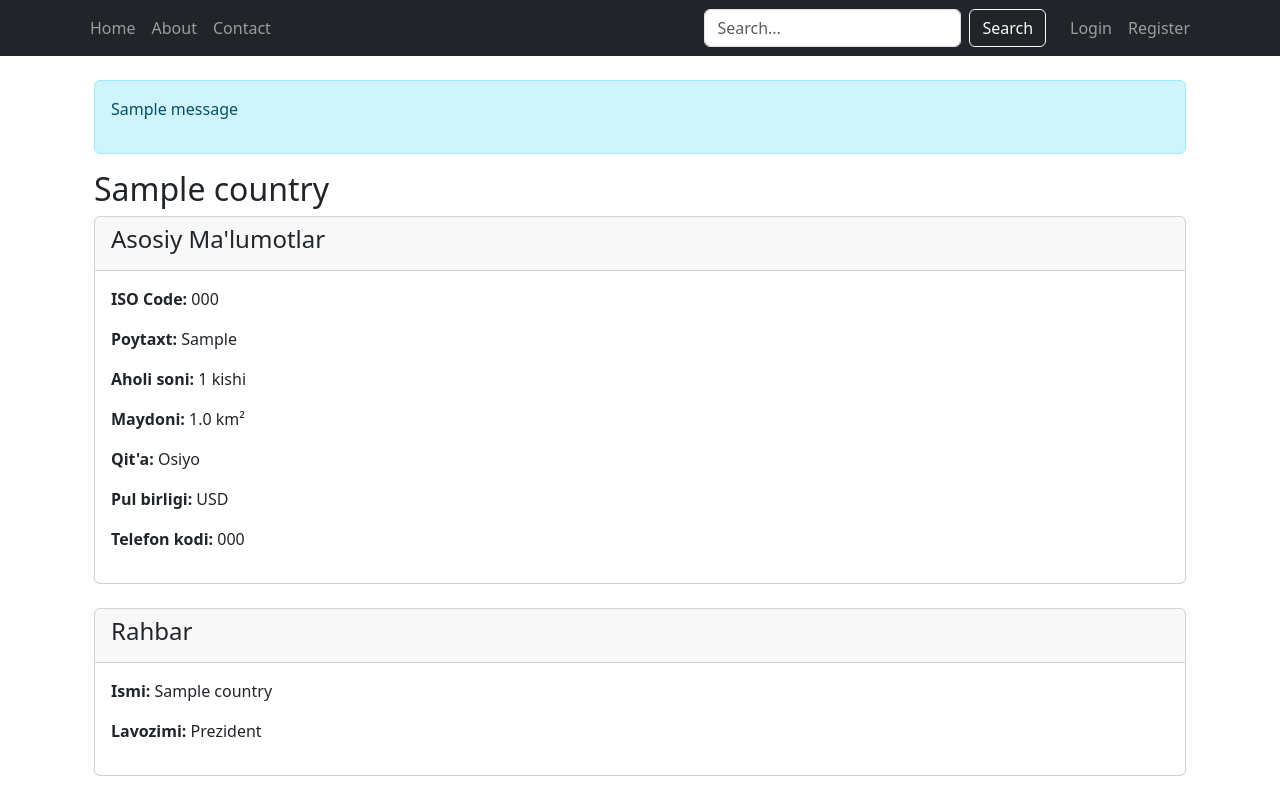
After one commit to turdal1hasanboyev/Countries, a Django app: page /single-page/00000000-0000-0000-0000-000000000001/ in a window 1280 px wide. The commit adds this page. Shown: the top 797 px of the page. Run offline with Django 5.2, Linux system fonts and the light colour scheme; tables that the repository leaves empty hold one stand-in row (values such as "Sample post"); one stand-in notice (Sample message) is shown.

Commit message:
Writing home and single page

```diff
--- a/apps/country/admin.py
+++ b/apps/country/admin.py
@@ -55,6 +55,9 @@ class CountryAdmin(admin.ModelAdmin):
         ('Economy', {
             'fields': ('currency', 'phone_code',),
         }),
+        ('Flag', {
+            'fields': ('flag',),
+        }),
         ('Politics', {
             'fields': ('leader_name', 'leader_title',),
         }),
--- a/apps/country/urls.py
+++ b/apps/country/urls.py
@@ -1,8 +1,9 @@
 from django.urls import path
 
-from .views import HomeView
+from .views import HomeView, single_page_as_view
 
 
 urlpatterns = [
     path('', HomeView.as_view(), name='home'),
+    path('single-page/<uuid:uuid>/', single_page_as_view, name='single-page'),
 ]
--- a/apps/country/views.py
+++ b/apps/country/views.py
@@ -1,4 +1,4 @@
-from django.shortcuts import render
+from django.shortcuts import render, get_object_or_404, redirect
 
 from django.views import View
 from django.contrib import messages
@@ -13,7 +13,13 @@ class HomeView(View):
     """
 
     def get(self, request, *args, **kwargs):
+        search = request.GET.get('query')
+
         countries = Country.objects.filter(is_active=True)
+
+        if search:
+            countries = Country.objects.filter(
+                name__icontains=search, is_active=True)
 
         context = {
             'countries': countries.order_by('name')[:10],
@@ -22,14 +28,7 @@ class HomeView(View):
         return render(request, 'home.html', context)
 
     def post(self, request, *args, **kwargs):
-        countries = Country.objects.filter(is_active=True)
-
-        search = request.POST.get('query')
         sub_email = request.POST.get('sub_email')
-
-        if search:
-            countries = Country.objects.filter(
-                name__icontains=search, is_active=True)
 
         if sub_email:
             if SubEmail.objects.filter(email=sub_email).exists():
@@ -37,11 +36,45 @@ class HomeView(View):
             else:
                 SubEmail.objects.create(email=sub_email)
                 messages.success(request, 'Email added successfully')
+            return redirect('home')
         else:
             messages.error(request, 'Please enter email')
+            return redirect('home')
+
+
+class SinglePageView(View):
+    """
+    View to handle single page.
+    """
+
+    template_name = "single.html"
+
+    def get(self, request, *args, **kwargs):
+        uuid = kwargs.get('uuid')
+
+        country = get_object_or_404(Country, uuid=uuid, is_active=True)
 
         context = {
-            'countries': countries.order_by('name')[:10],
+            'country': country,
         }
 
-        return render(request, 'home.html', context)
+        return render(request, self.template_name, context)
+
+    def post(self, request, *args, **kwargs):
+        url = request.build_absolute_uri()
+
+        sub_email = request.POST.get('sub_email')
+
+        if sub_email:
+            if SubEmail.objects.filter(email=sub_email).exists():
+                messages.error(request, 'Email already exists')
+            else:
+                SubEmail.objects.create(email=sub_email)
+                messages.success(request, 'Email added successfully')
+            return redirect(url)
+        else:
+            messages.error(request, 'Please enter email')
+            return redirect(url)
+
+
+single_page_as_view = SinglePageView.as_view()
--- a/templates/base.html
+++ b/templates/base.html
@@ -28,10 +28,9 @@
                 </ul>
 
                 <!-- Search Form -->
-                <form class="d-flex" method="post" action="/">
-                    {% csrf_token %}
+                <form class="d-flex" method="get" action="{% url 'home' %}">
                     <input class="form-control me-2" type="search" placeholder="Search..." name="query"
-                        aria-label="Search">
+                        value="{{ request.GET.query|default_if_none:'' }}" aria-label="Search">
                     <button class="btn btn-outline-light" type="submit">Search</button>
                 </form>
 
--- /dev/null
+++ b/templates/single.html
@@ -0,0 +1,57 @@
+{% extends 'base.html' %}
+
+{% block title %}Single Page {{ country.name }} {% endblock %}
+
+{% block content %}
+
+<div class="container mt-4">
+
+    <!-- Xabarlar (messages) -->
+    {% if messages %}
+    <div class="alert alert-info">
+        {% for message in messages %}
+        <p>{{ message }}</p>
+        {% endfor %}
+    </div>
+    {% endif %}
+
+    <!-- Davlat nomi -->
+    <h2>{{ country.name }}</h2>
+
+    <!-- Davlat haqida ma'lumot -->
+    <div class="card mb-4">
+        <div class="card-header">
+            <h4>Asosiy Ma'lumotlar</h4>
+        </div>
+        <div class="card-body">
+            <p><strong>ISO Code:</strong> {{ country.iso_code }}</p>
+            <p><strong>Poytaxt:</strong> {{ country.capital }}</p>
+            <p><strong>Aholi soni:</strong> {{ country.population|default:"Noma'lum" }} kishi</p>
+            <p><strong>Maydoni:</strong> {{ country.area|default:"Noma'lum" }} km²</p>
+            <p><strong>Qit'a:</strong> {{ country.get_continent_display }}</p>
+            <p><strong>Pul birligi:</strong> {{ country.currency }}</p>
+            <p><strong>Telefon kodi:</strong> {{ country.phone_code }}</p>
+        </div>
+    </div>
+
+    <!-- Davlat rahbari haqida -->
+    <div class="card mb-4">
+        <div class="card-header">
+            <h4>Rahbar</h4>
+        </div>
+        <div class="card-body">
+            <p><strong>Ismi:</strong> {{ country.leader_name }}</p>
+            <p><strong>Lavozimi:</strong> {{ country.get_leader_title_display }}</p>
+        </div>
+    </div>
+
+    <!-- Davlat bayrog‘i -->
+    {% if country.flag %}
+    <div class="text-center mb-4">
+        <img src="{{ country.flag.url }}" alt="{{ country.name }} bayrog‘i" class="img-fluid" style="max-width: 300px;">
+    </div>
+    {% endif %}
+
+</div>
+
+{% endblock %}
```
Also changed, not shown: templates/home.html (+6 -3 lines), static/img/rus.jpg (added).
